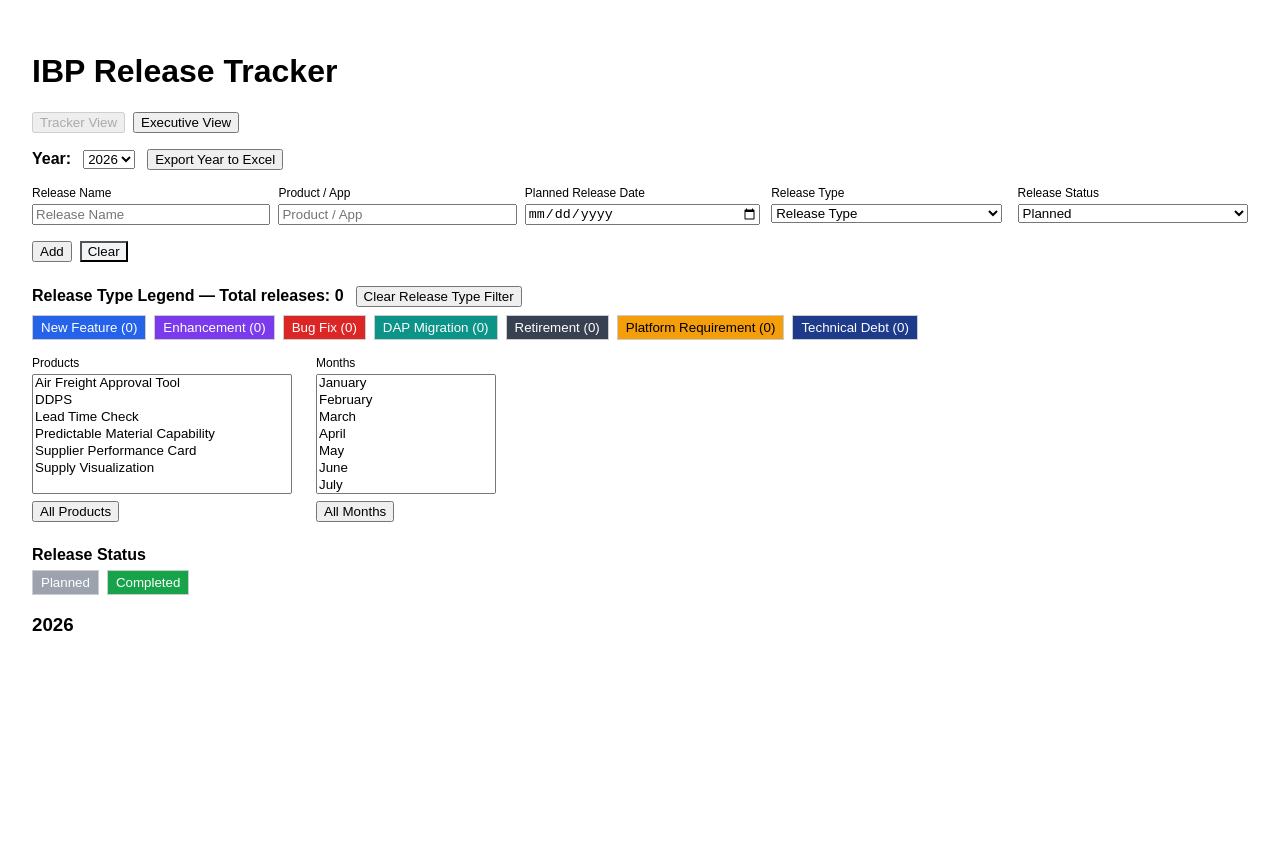
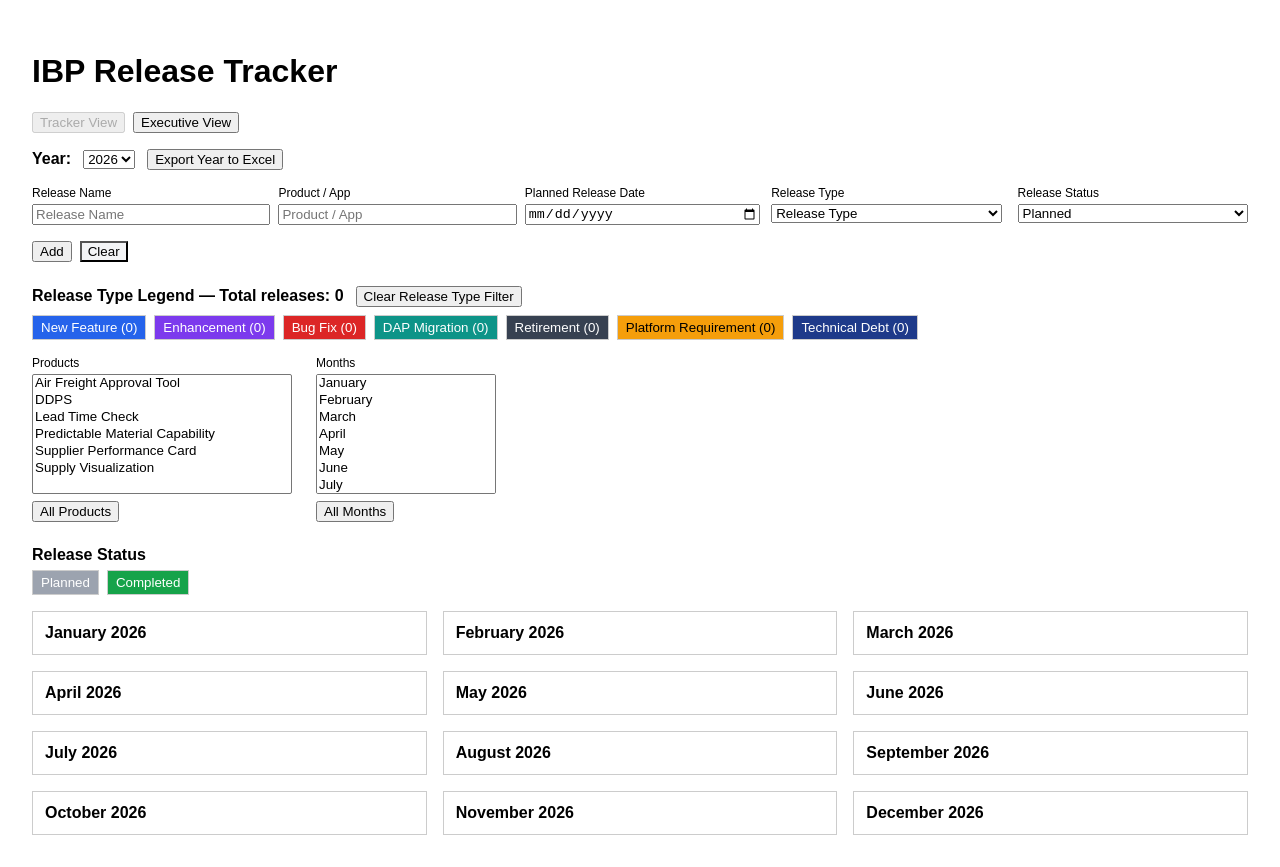
Before and after one commit to pinaki-GH/ibp-release-tracker, a Next.js app: page / in a window 1280 px wide. Before the commit the page ends 800 px from the top, so only its background shows below. Built offline with nearby package versions, Linux system fonts and the light colour scheme.

Commit message:
Update page.tsx

```diff
--- a/app/page.tsx
+++ b/app/page.tsx
@@ -684,10 +684,10 @@ export default function ReleaseTrackerApp() {
           </div>
 
           {/* Results */}
-          {monthFilter !== null ? (
+          {monthFilter.length === 1 ? (
             <div>
               <h3>
-                {MONTHS[monthFilter]} {selectedYear}
+                {MONTHS[monthFilter[0]]} {selectedYear}
               </h3>
 
               {filteredReleases.map(r => {
```
